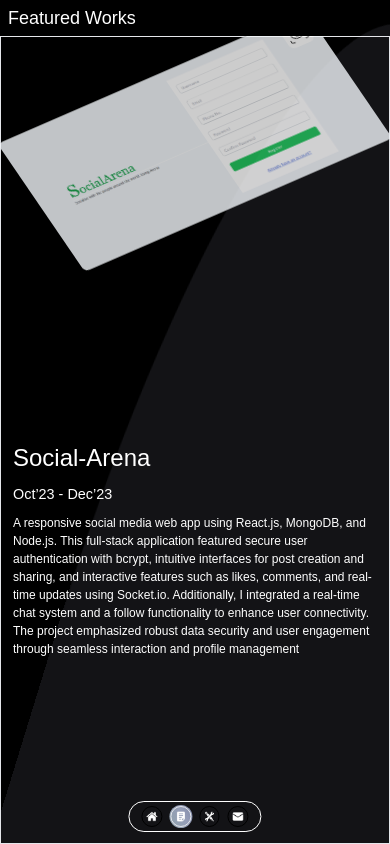
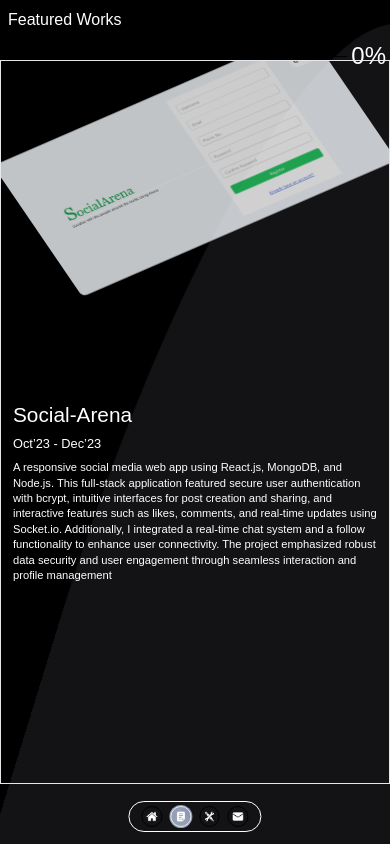
Before and after one commit to NotGyashu/Updated-Portfolio, a React (Create React App) app: page /projects in a window 390 px wide. Built offline with nearby package versions, Linux system fonts and the light colour scheme; the HTML template or start-up script is replaced by a standard one; a web font is replaced by a local one.

Commit message:
fix: Refactor Projects component for improved layout and responsiveness; adjust header and content section styles for better alignment and spacing

```diff
--- a/src/components/projects.js
+++ b/src/components/projects.js
@@ -19,7 +19,6 @@ function Projects() {
       if (container) {
         container.scrollLeft += event.deltaY;
       }
-      // event.preventDefault();
     };
 
     const container = scrollRef.current;
@@ -66,7 +65,9 @@ function Projects() {
           hover3={hover3}
         />
       )}
-      <div className="text-lg md:text-xl lg:text-3xl px-2 py-1 md:px-4 lg:px-7 lg:py-1 Panchang-font font-light flex-shrink-0">
+
+      {/* Header - Fixed height */}
+      <div className="text-base md:text-xl lg:text-3xl px-2 py-1 md:px-4 lg:px-7 Panchang-font font-light flex-shrink-0 h-[40px] md:h-[50px] lg:h-[60px] flex items-center">
         <span
           onMouseEnter={() => {
             setHover3(true);
@@ -78,11 +79,15 @@ function Projects() {
           Featured Works
         </span>
       </div>
-      <div className="hidden md:block flex-shrink-0">
+
+      {/* ScrollTracker - Fixed height */}
+      <div className="flex-shrink-0 mb-20px h-[20px] md:h-[30px]">
         <ScrollTracker ref={scrollRef} />
       </div>
+
+      {/* Main content area - Takes remaining space */}
       <div
-        className="flex flex-grow overflow-y-hidden md:mb-2 md:mx-4 lg:mx-7 lg:mb-7 gap-12 lg:gap-28 md:gap-16 justify-between overflow-x-scroll no-scrollbar min-h-0"
+        className="flex flex-1 overflow-y-hidden mb-[60px] md:mb-[70px] md:mx-4 lg:mx-7 gap-12 lg:gap-28 md:gap-16 justify-between overflow-x-scroll no-scrollbar"
         id="parent"
         ref={scrollRef}
         style={{
@@ -92,14 +97,17 @@ function Projects() {
         {projects.map((p, index) => (
           <div
             key={index}
-            className="flex w-full min-w-full border gap-2 flex-shrink-0 relative lg:flex-row flex-col h-full"
+            className="flex border w-full min-w-full gap-2 flex-shrink-0 relative lg:flex-row flex-col h-full"
           >
-            <div className="lg:w-2/5 w-full lg:h-full h-[48%] flex lg:p-16 md:p-10 p-4">
+            {/* Image section */}
+            <div className="lg:w-2/5 w-full lg:h-full overflow-hidden h-[45%] flex lg:p-12 md:p-8 p-3">
               <ProjectImg project={p} />
             </div>
-            <div className="lg:w-3/5 w-full lg:h-full h-[52%] p-3 md:p-6 lg:p-16 gap-2 md:gap-4 lg:gap-7 flex rounded-lg flex-col overflow-hidden">
+
+            {/* Text section */}
+            <div className="lg:w-3/5 w-full lg:h-full h-[55%] p-3 md:p-6 lg:p-12 gap-2 md:gap-3 lg:gap-6 flex rounded-lg flex-col overflow-hidden">
               <div
-                className="text-[clamp(1.5rem,4vw,3.5rem)] Panchang-font flex-shrink-0"
+                className="text-[clamp(1.3rem,3.5vw,3.5rem)] Panchang-font flex-shrink-0 leading-tight"
                 onMouseEnter={() => {
                   setHover1(true);
                 }}
@@ -111,7 +119,7 @@ function Projects() {
               </div>
 
               <div
-                className="cabinet-font font-light text-[clamp(0.9rem,2vw,2rem)] flex-shrink-0"
+                className="cabinet-font font-light text-[clamp(0.8rem,1.8vw,1.8rem)] flex-shrink-0 leading-tight"
                 onMouseEnter={() => {
                   setHover1(true);
                 }}
@@ -121,8 +129,9 @@ function Projects() {
               >
                 {p.Timeline}
               </div>
+
               <div
-                className="cabinet-font text-[clamp(0.75rem,1.5vw,1.25rem)] overflow-y-auto flex-1 min-h-0 no-scrollbar"
+                className="cabinet-font text-[clamp(0.7rem,1.2vw,1.2rem)] overflow-y-auto flex-1 min-h-0 no-scrollbar leading-snug"
                 onMouseEnter={() => {
                   setHover1(true);
                 }}
```
